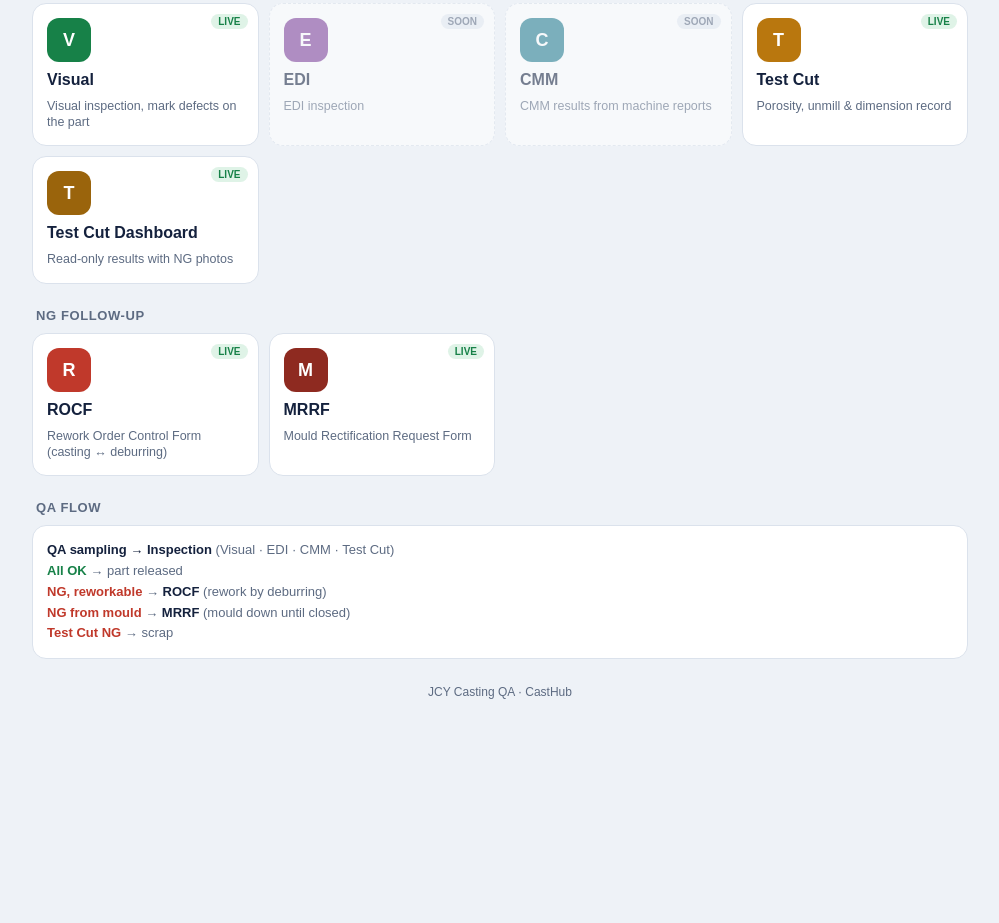
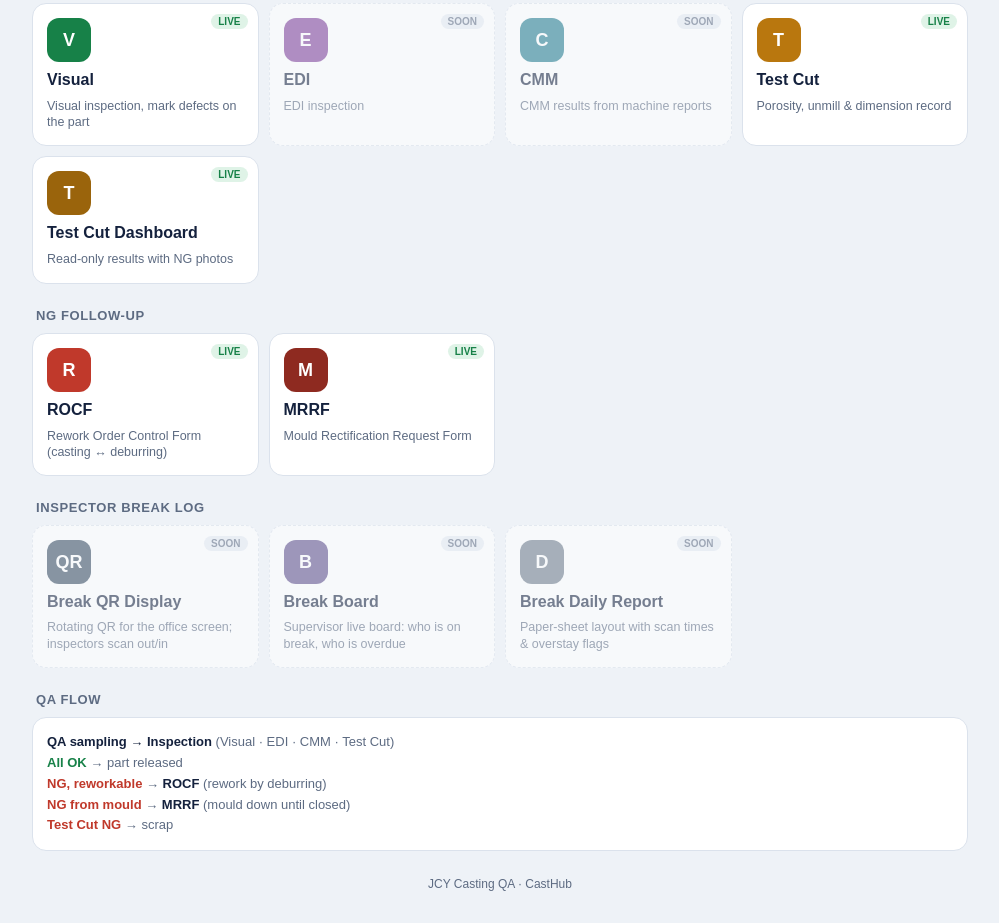
Before and after one commit to casting-jcy/casthub, a plain HTML site: page index.html in a window 1280 px wide. Shown: the part 442-1365 px from the top of the page, without its empty margins (140-1139 px from the left). Before the commit the page ends 1173 px from the top, so only its background shows below. Drawn offline with Linux system fonts and the light colour scheme.

Commit message:
Add Inspector Break Log tiles (soon)
Co-Authored-By: Claude Opus 5.5 <noreply@anthropic.com>

```diff
--- a/index.html
+++ b/index.html
@@ -126,6 +126,11 @@ var SECTIONS = [
   { title: 'NG Follow-up', apps: [
     { name: 'ROCF', desc: 'Rework Order Control Form (casting ↔ deburring)', url: BASE + 'rocf/', code: 'R', color: '#c0392b', status: 'live' },
     { name: 'MRRF', desc: 'Mould Rectification Request Form', url: BASE + 'mrrf/', code: 'M', color: '#8e2a20', status: 'live' }
+  ]},
+  { title: 'Inspector Break Log', apps: [
+    { name: 'Break QR Display', desc: 'Rotating QR for the office screen; inspectors scan out/in', url: '', code: 'QR', color: '#34495e', status: 'soon' },
+    { name: 'Break Board', desc: 'Supervisor live board: who is on break, who is overdue', url: '', code: 'B', color: '#5b4b8a', status: 'soon' },
+    { name: 'Break Daily Report', desc: 'Paper-sheet layout with scan times & overstay flags', url: '', code: 'D', color: '#6c7a89', status: 'soon' }
   ]}
 ];
 
```
